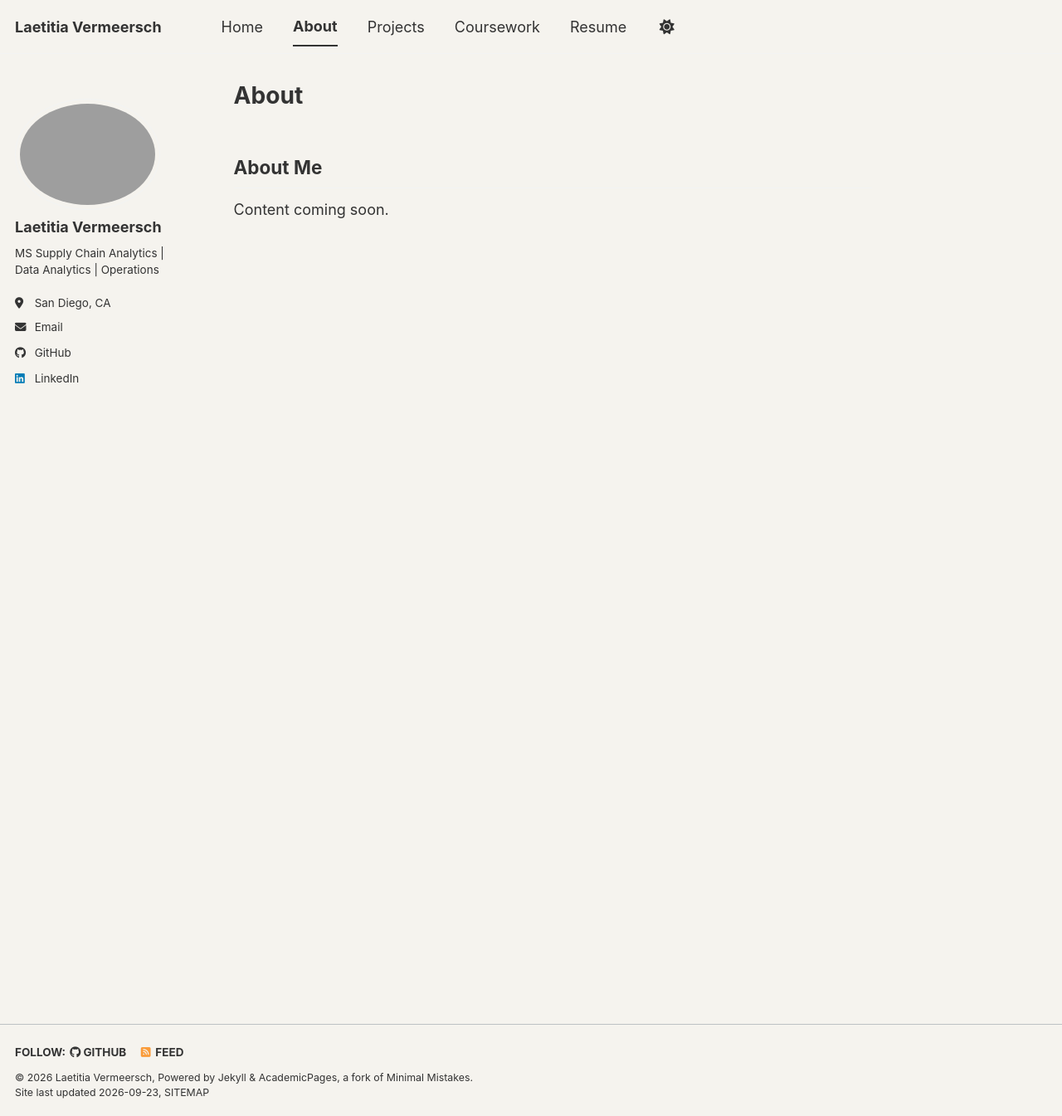
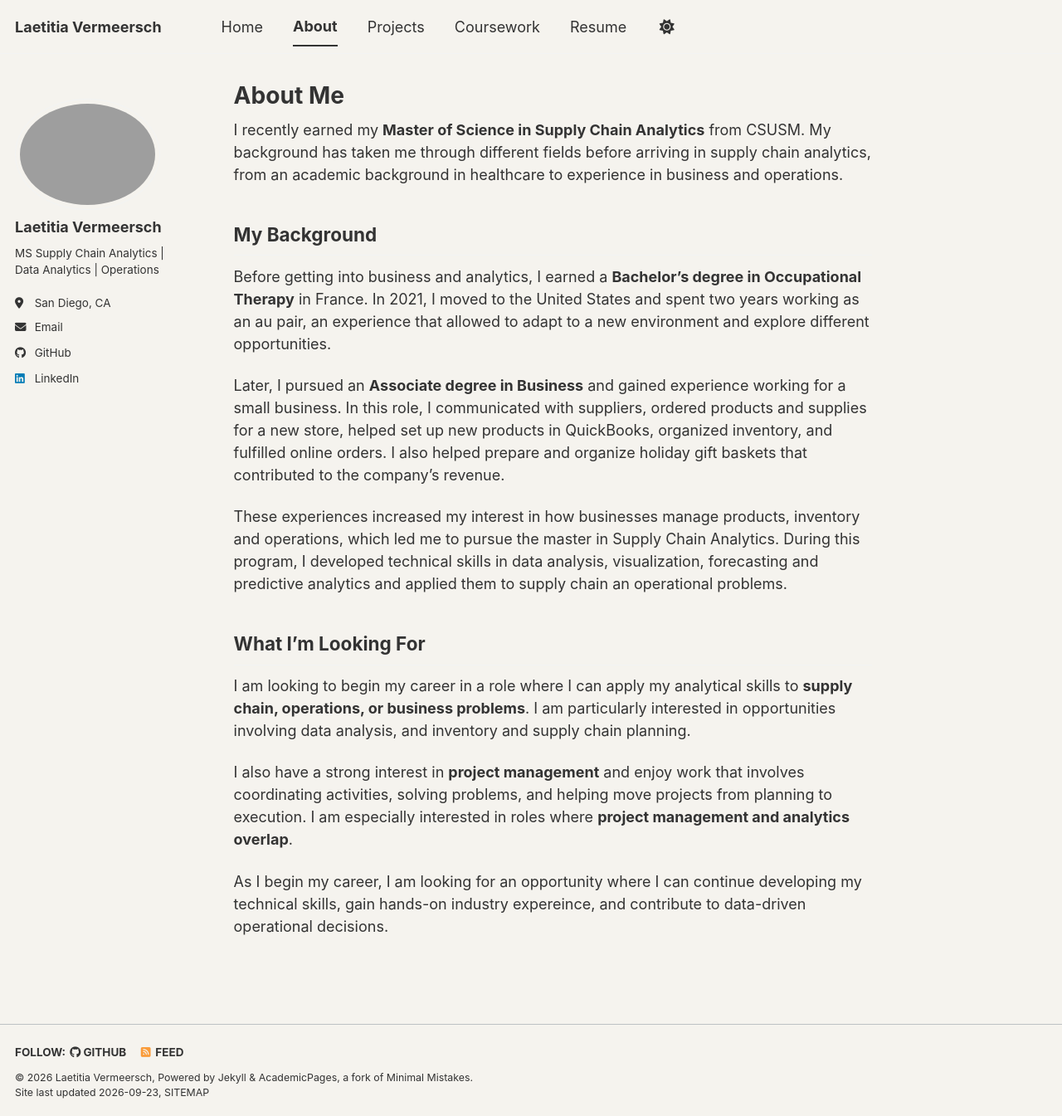
Before and after one commit to Laetitia-95/Laetitia-95.github.io, a Jekyll site: the page built from _pages/about-me.md, in a window 1280 px wide and 1345 px high. Shown: the whole window at 83% size. Built offline with Jekyll 4.4.1, drawn with Linux system fonts in a browser that asks for light colours; a style sheet for code colours, icons or effects is not loaded.

Commit message:
Update about-me.md

```diff
--- a/_pages/about-me.md
+++ b/_pages/about-me.md
@@ -1,9 +1,23 @@
 ---
 permalink: /about/
-title: "About"
+title: "About Me"
 author_profile: true
 ---
 
-## About Me
+I recently earned my **Master of Science in Supply Chain Analytics** from CSUSM. My background has taken me through different fields before arriving in supply chain analytics, from an academic background in healthcare to experience in business and operations.
 
-Content coming soon.
+## My Background
+
+Before getting into business and analytics, I earned a **Bachelor's degree in Occupational Therapy** in France. In 2021, I moved to the United States and spent two years working as an au pair, an experience that allowed to adapt to a new environment and explore different opportunities.
+
+Later, I pursued an **Associate degree in Business** and gained experience working for a small business. In this role, I communicated with suppliers, ordered products and supplies for a new store, helped set up new products in QuickBooks, organized inventory, and fulfilled online orders. I also helped prepare and organize holiday gift baskets that contributed to the company's revenue.
+
+These experiences increased my interest in how businesses manage products, inventory and operations, which led me to pursue the master in Supply Chain Analytics. During this program, I developed technical skills in data analysis, visualization, forecasting and predictive analytics and applied them to supply chain an operational problems.
+
+## What I'm Looking For
+
+I am looking to begin my career in a role where I can apply my analytical skills to **supply chain, operations, or business problems**. I am particularly interested in opportunities involving data analysis, and inventory and supply chain planning.
+
+I also have a strong interest in **project management** and enjoy work that involves coordinating activities, solving problems, and helping move projects from planning to execution. I am especially interested in roles where **project management and analytics overlap**.
+
+As I begin my career, I am looking for an opportunity where I can continue developing my technical skills, gain hands-on industry expereince, and contribute to data-driven operational decisions.
```
